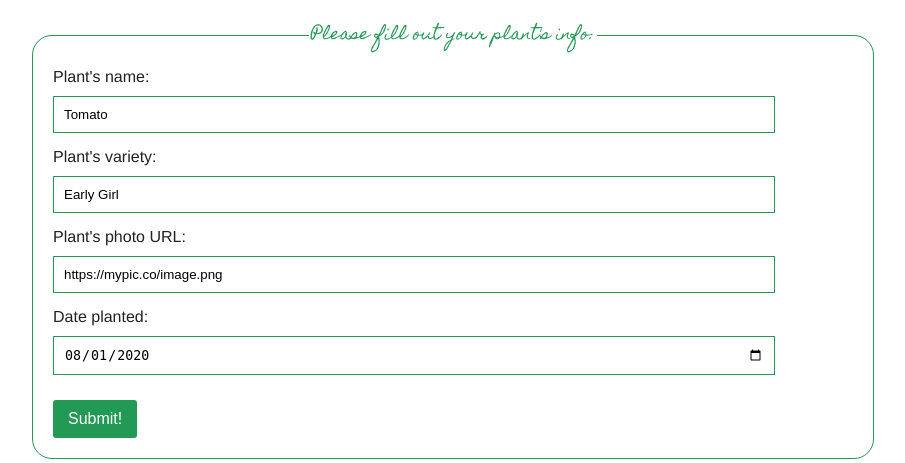
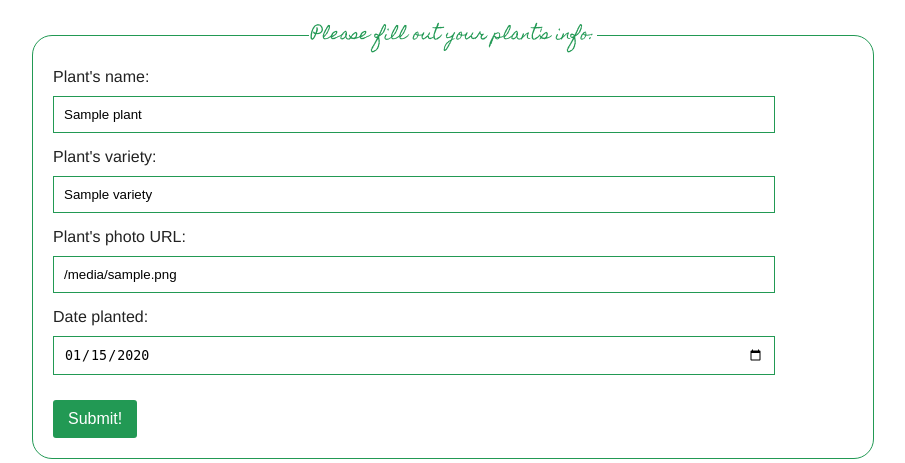
Before and after one commit to euripidean/acs-1710-module-5, a Flask app: template templates/edit.html in a window 1280 px wide. Shown: the part 184-647 px from the top of the page, without its empty margins (210-1115 px from the left). Run offline with Flask 2, Linux system fonts and the light colour scheme; the template is opened without the code that fills it: most values are stand-ins (such as "Sample title", 1, 10 or a date in 2020); some libraries are stand-ins or nearby versions.

Commit message:
Completed

```diff
--- a/templates/edit.html
+++ b/templates/edit.html
@@ -15,22 +15,22 @@
 
             <label>
                 Plant's name:
-                <input type="text" name="plant_name" value="Tomato">
+                <input type="text" name="plant_name" value="{{plant.name}}">
             </label>
 
             <label>
                 Plant's variety:
-                <input type="text" name="variety" value="Early Girl">
+                <input type="text" name="variety" value="{{plant.variety}}">
             </label>
 
             <label>
                 Plant's photo URL:
-                <input type="url" name="photo" value="https://mypic.co/image.png">
+                <input type="url" name="photo" value={{plant.photo_url}}>
             </label>
 
             <label>
                 Date planted:
-                <input type="date" name="date_planted" value="2020-08-01">
+                <input type="date" name="date_planted" value={{plant.date_planted}}>
             </label>
 
             <input type="submit" class="submit" value="Submit!">
```
